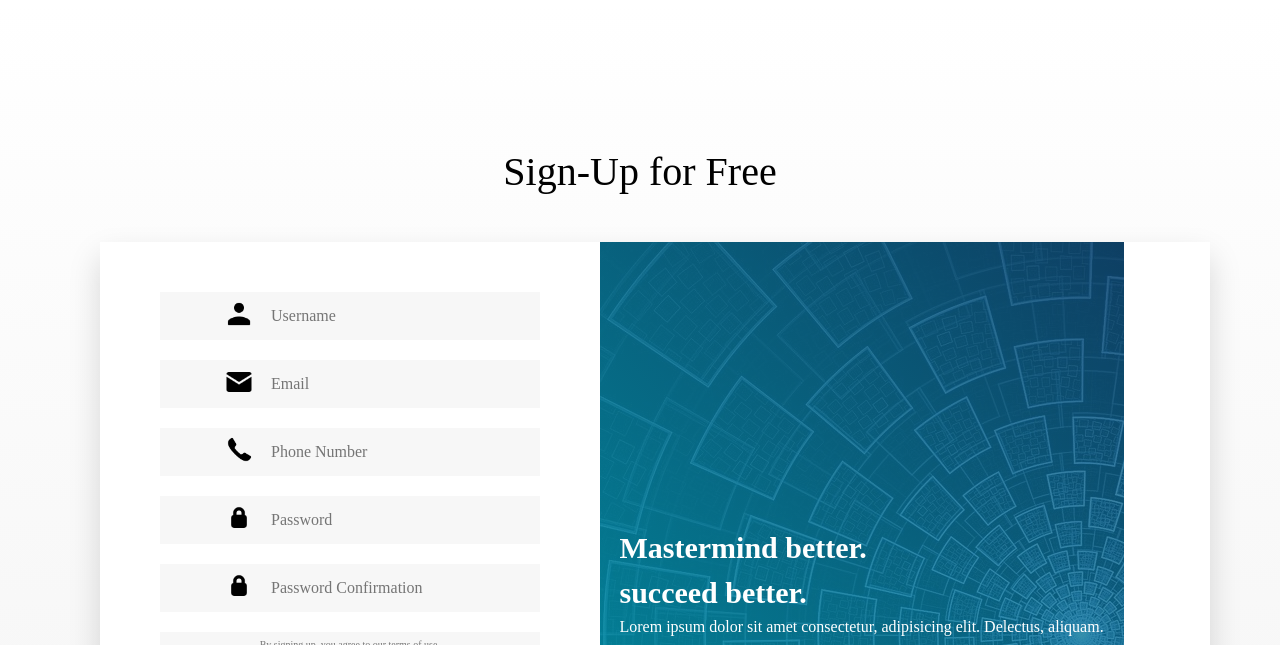
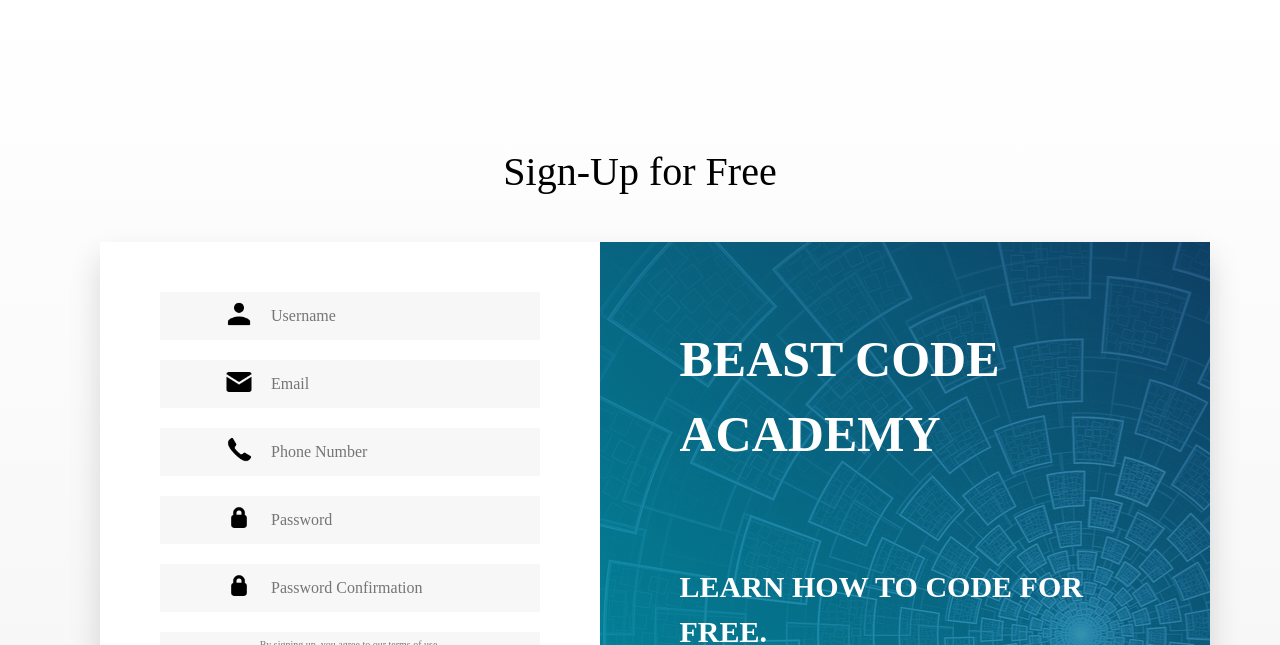
Before and after one commit to Beast-Code9999/Sign-up-Form, a website: page index.html in a window 1280 px wide. Shown: the part 155-800 px from the top of the page. Drawn offline with Linux system fonts and the light colour scheme.

Commit message:
add more css to section-main__img

```diff
--- a/index.html
+++ b/index.html
@@ -124,9 +124,9 @@
                     </form>
                 </div>
                 <div class="section-main__img">
-                    <span class="heading-primary--main">Mastermind better.</span>
-                    <span class="heading-primary--main">succeed better.</span>
-                    <span class="heading-primary--sub">Lorem ipsum dolor sit amet consectetur, adipisicing elit. Delectus, aliquam.</span>
+                    <span class="heading-primary--main">BEAST CODE ACADEMY</span>
+                    <span class="heading-primary--main">LEARN HOW TO CODE FOR FREE.</span>
+                    <span class="heading-primary--sub">This is not a real sign up page, and this is a dummy text Lorem ipsum dolor sit amet consectetur adipisicing elit. Deleniti nulla, optio ex, fuga, eaque autem ab tempore laborum modi id saepe natus ipsa repellendus voluptate quasi amet illo magnam tempora. Omnis alias quam illum repudiandae laboriosam reiciendis perferendis, ea nihil cumque, saepe odio labore, corporis pariatur explicabo quaerat accusamus quia?</span>
                 </div>
             </div>
         </section>
--- a/sass/pages/_home.scss
+++ b/sass/pages/_home.scss
@@ -23,7 +23,7 @@
     }
 
     &__img {
-        width: auto;
+        width: 55%;
         height: auto;
         background-image:
             linear-gradient(
@@ -32,10 +32,19 @@
                     rgba($color-primary-dark, 0.801)),
                 url(/img/pattern-gd17f63c16_1280.jpg);
 
-        padding: 2rem;
+        padding: 8rem;
         display: flex;
         flex-direction: column;
         justify-content: center;
+        justify-content: flex-end;
+        gap: 2rem;
+        position: relative;
+
+        & > span:first-child {
+            position: absolute;
+            top: 8rem;
+            font-size: 5rem;
+        }
     }
  }
 
```
Also changed, not shown: style.css.
